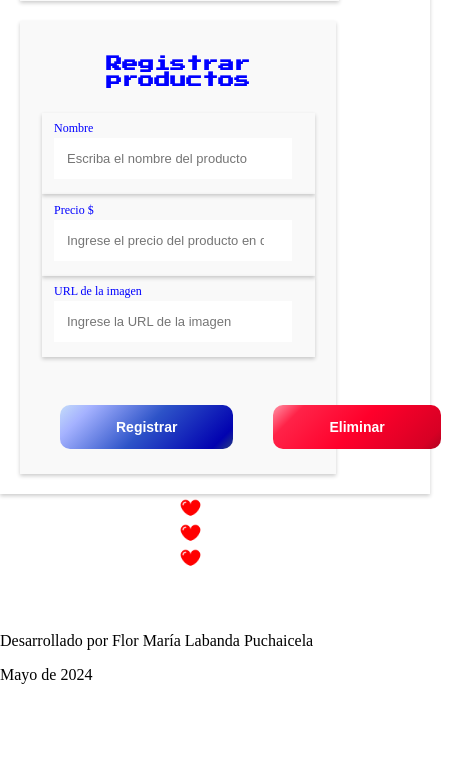
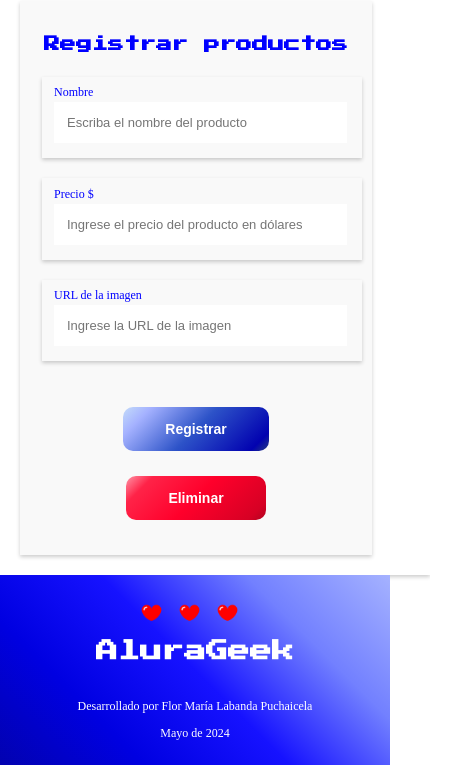
Before and after one commit to Mariq12/challenge-aluraGeek-v2-1, a website with bundled scripts: page index.html in a window 390 px wide. Shown: the part 3432-4197 px from the top of the page, 461 px wide, since content can reach past the window. Before the commit the page ends 4132 px from the top, so only its background shows below. Built offline with nearby package versions, Linux system fonts and the light colour scheme; data requests are answered from the project's data file.

Commit message:
responsive mobile ok

```diff
--- a/index.html
+++ b/index.html
@@ -128,10 +128,12 @@
     </main>
     <!-- Sección de Footer -->
     <section class="footer">
-        <div class= "menu__icons">
-            <img class="menu__icon" src="assets/icons/corazon.png" alt="Icono 1">
-            <img class="menu__icon" src="assets/icons/corazon.png" alt="Icono 2">
-            <img class="menu__icon" src="assets/icons/corazon.png" alt="Icono 3">
+        <div class="menu__icons">
+            <figure class="menu__icons-container">
+                <img class="menu__icon" src="assets/icons/corazon.png" alt="Icono 1">
+                <img class="menu__icon" src="assets/icons/corazon.png" alt="Icono 2">
+                <img class="menu__icon" src="assets/icons/corazon.png" alt="Icono 3">
+            </figure>
             <h1 class="menu__title" >AluraGeek</h1>
         </div>
         <div >
--- a/styles/index.css
+++ b/styles/index.css
@@ -76,7 +76,6 @@ h3 {
     grid-template-columns: repeat(auto-fill, minmax(200px, 1fr));
     grid-gap: 5px;
     background: var(--cor-background);
-    padding: 10px;
     box-shadow: var(--box-shadow);
 }
 
@@ -85,7 +84,11 @@ h3 {
     text-align: center;
     margin: 15px auto 25px;
 }
-
+form {
+    display: grid;
+    grid-gap: 20px;
+    width: 100%;
+}
 .product-list {
     display: grid;
     grid-template-columns: repeat(2, 1fr);
@@ -163,7 +166,9 @@ article {
     margin: 0;
     box-shadow: var(--box-shadow);
 }
-
+form {
+    width: 100%;
+}
 .form__field {
     border: none;
     width: 95%;
@@ -253,6 +258,21 @@ article {
     font-size: 12px;
 }
 
+/* *Sección Footer */
+.footer {
+    font-size: 12px;
+    font-weight: medium;
+    text-align: center;
+    background: var(--con-header);
+    color: var(--cor-de-second-text);
+    padding: 1em 0;
+    margin-top: auto;
+    display: flex;
+    flex-direction: column;
+    justify-content: center;
+    align-items: center;
+}
+
 /* *Medias query*/
 
 /* Media query para celulares con ancho mínimo de 360px */
@@ -299,7 +319,7 @@ article {
     }
 
     #list-products {
-        width: 65%;
+        width: 90%;
         grid-column: 1 / 2;
     }
 
@@ -324,14 +344,33 @@ article {
         width: 90%;
     }
     .registerSide {
-        width: 60%;
+        width: 80%;
     }
     form {
         grid-template-columns: 1fr;
-        width: 95%;
+        width: 100%;
         /* Dos columnas en pantallas más grandes */
     }
     .full__field {
-        width: 85%;
+        width: 90%;
     }
+
+    .Form__article {
+        width: 100%;
+        display: flex;
+        flex-direction: column;
+
+    }
+    .Form__botones {
+        display: flex;
+        flex-direction: column;
+        justify-content: center;
+        align-items: center;
+        margin: 0;
+    }
+    .Form__boton {
+        padding: 1em 3em;
+        margin: 10px;
+    }
+
 }
```
